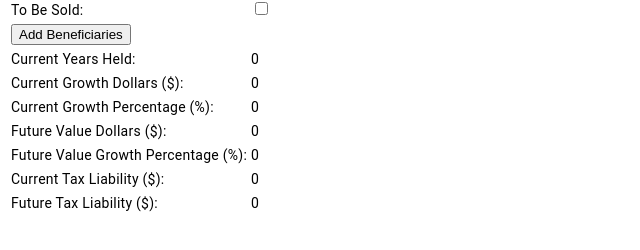
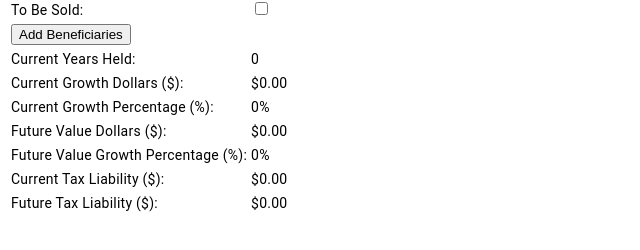
Before and after one commit to ynvtlmr/dynamic-needs-analysis, an Angular app: page /asset in a window 1280 px wide. Shown: the part 302-552 px from the top of the page, without its empty margins (0-640 px from the left). Built offline with nearby package versions, Linux system fonts and the light colour scheme.

Commit message:
minor formatting for debt and asset

```diff
--- a/src/app/asset/asset.component.html
+++ b/src/app/asset/asset.component.html
@@ -111,28 +111,28 @@
   </tr>
   <tr>
     <td>Current Growth Dollars ($):</td>
-    <td>{{ currentGrowthDollars | number: "1.0-2" }}</td>
+    <td>{{ currentGrowthDollars | currency }}</td>
   </tr>
   <tr>
     <td>Current Growth Percentage (%):</td>
-    <td>{{ currentGrowthPercentage | number: "1.0-2" }}</td>
+    <td>{{ currentGrowthPercentage | number: "1.0-2" }}%</td>
   </tr>
   <tr>
     <td>Future Value Dollars ($):</td>
-    <td>{{ futureValueDollars | number: "1.0-2" }}</td>
+    <td>{{ futureValueDollars | currency }}</td>
   </tr>
   <tr>
     <td>Future Value Growth Percentage (%):</td>
-    <td>{{ futureValueGrowthPercentage | number: "1.0-2" }}</td>
+    <td>{{ futureValueGrowthPercentage | number: "1.0-2" }}%</td>
   </tr>
 
   <!-- Display Calculated Values -->
   <tr>
     <td>Current Tax Liability ($):</td>
-    <td>{{ currentTaxLiabilityDollars | number: "1.0-2" }}</td>
+    <td>{{ currentTaxLiabilityDollars | currency }}</td>
   </tr>
   <tr>
     <td>Future Tax Liability ($):</td>
-    <td>{{ futureTaxLiabilityDollars | number: "1.0-2" }}</td>
+    <td>{{ futureTaxLiabilityDollars | currency }}</td>
   </tr>
 </table>
--- a/src/app/debt/debt.component.html
+++ b/src/app/debt/debt.component.html
@@ -50,15 +50,15 @@
   <!-- Calculated Values -->
   <tr>
     <td>Amount Paid Off ($):</td>
-    <td>{{ amountPaidOffDollars | number: "1.0-2" }}</td>
+    <td>{{ amountPaidOffDollars | currency }}</td>
   </tr>
   <tr>
     <td>Current Value of Debt ($):</td>
-    <td>{{ currentValueOfDebtDollars | number: "1.0-2" }}</td>
+    <td>{{ currentValueOfDebtDollars | currency }}</td>
   </tr>
   <tr>
     <td>Debt Remaining ($):</td>
-    <td>{{ debtRemainingDollars | number: "1.0-2" }}</td>
+    <td>{{ debtRemainingDollars | currency }}</td>
   </tr>
   <tr>
     <td>Years to be Paid Off:</td>
@@ -66,6 +66,6 @@
   </tr>
   <tr>
     <td>Insurable Future Value ($):</td>
-    <td>{{ insurableFutureValueDollars | number: "1.0-2" }}</td>
+    <td>{{ insurableFutureValueDollars | currency }}</td>
   </tr>
 </table>
```
